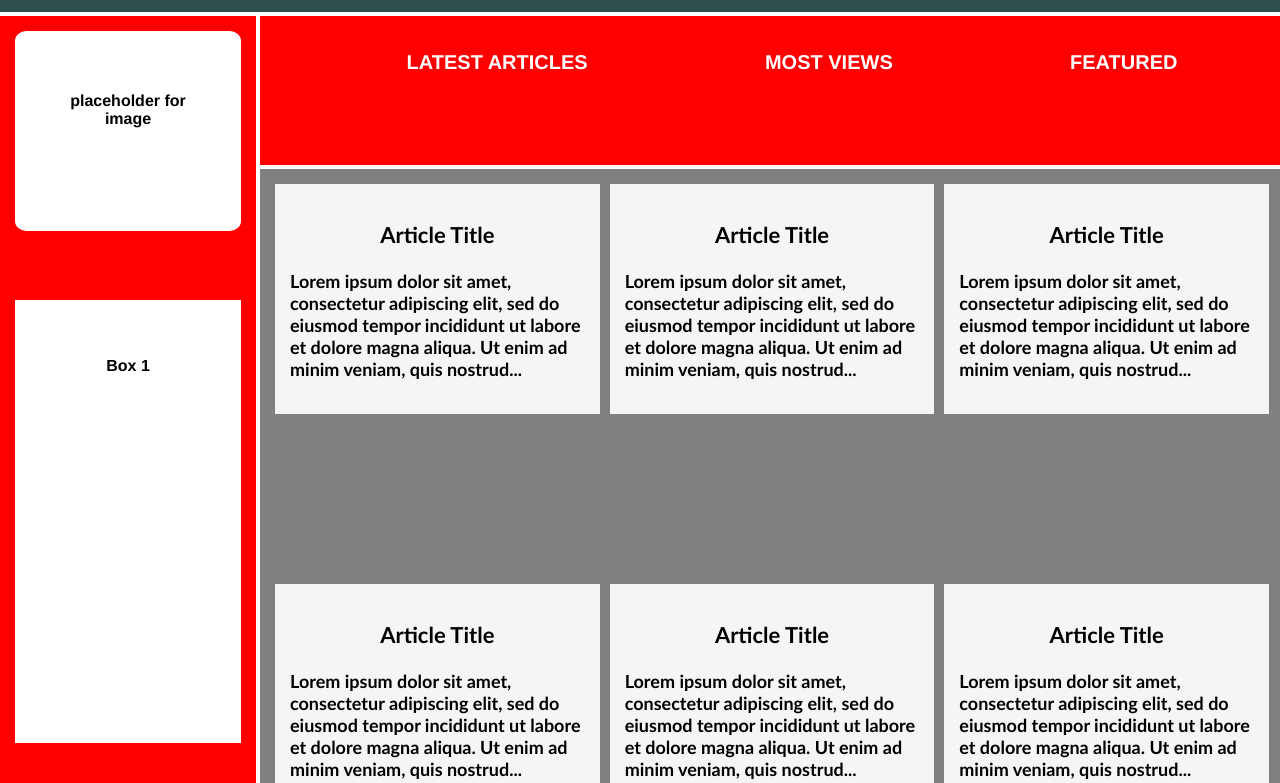
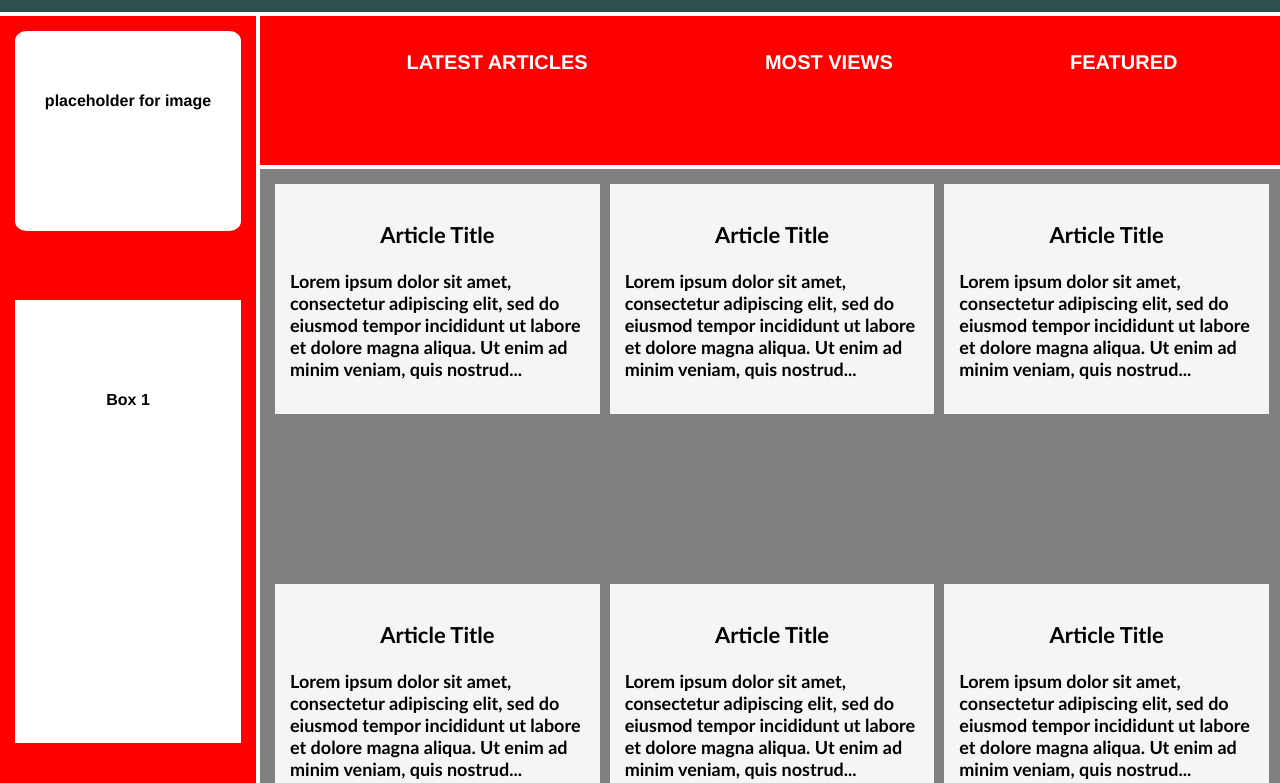
Before and after one commit to SidneyBoni/git_test, a plain HTML site: page mockup-test.html in a window 1280 px wide. Shown: the part 259-1042 px from the top of the page. Drawn offline with Linux system fonts and the light colour scheme.

Commit message:
Created mockupscalestyle.css
Restored an old commit of mockup_style.css as
mockupscalestyle.css for the purpose of recreating
accidentally lost css style sheet code.

```diff
--- a/mockup_style.css
+++ b/mockup_style.css
@@ -48,15 +48,13 @@
 }
 
 .sidebar {
+  position:relative;
   background-color: #ff0000;
-  display: grid;
   gap: 4%;
   grid-row: 2/4;
   display: grid;
   grid-template-rows: 200px;
   grid-template-columns: auto;
-  justify-items: center;
-  vertical-align: middle;
 }
 .sidebar .photo{
   box-sizing: border-box;
@@ -64,16 +62,15 @@
   color: black;
   background-color: white;
   border-radius: 5%;
-  padding: 20%;
+  padding-top: 20%;
   }
 .sidebar .side-content{
+  display: block;
   box-sizing: border-box;
   width: 100%;
+  color: black;
   background-color: white;
-  color: black;
-  text-align: center;
-  vertical-align: middle;
-  padding: 25%;
+  padding-top: 40%;
 }
 
 .nav {
```
